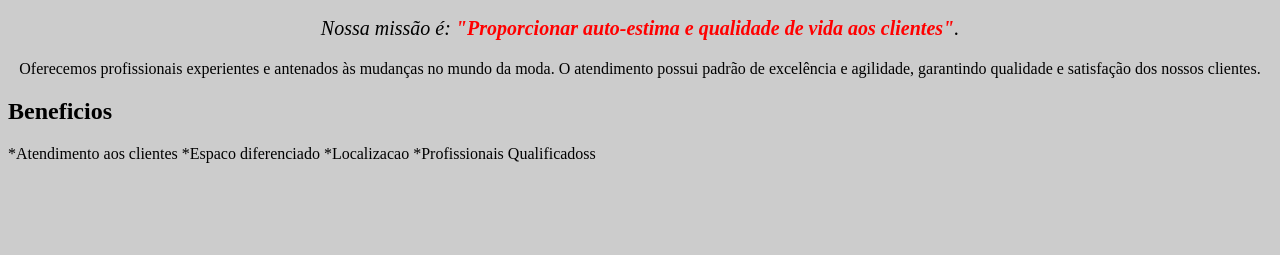
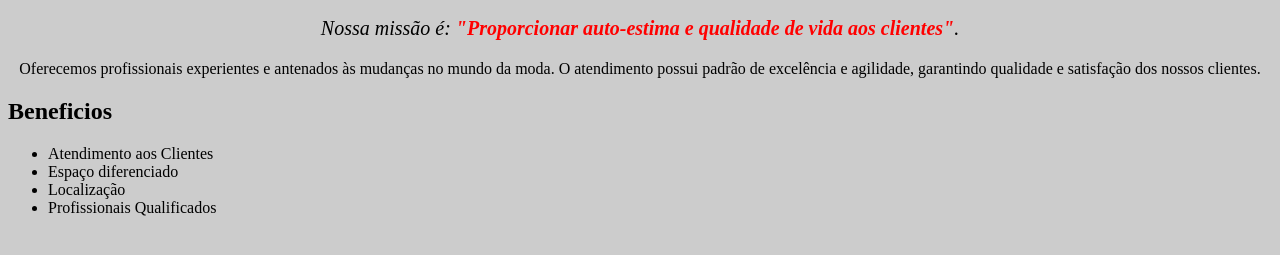
Before and after one commit to olihm/1c-premem-2022, a plain HTML site: page index.html in a window 1280 px wide. Shown: the part 431-686 px from the top of the page. Drawn offline with Linux system fonts and the light colour scheme.

Commit message:
Add files via upload

```diff
--- a/index.html
+++ b/index.html
@@ -8,7 +8,7 @@
 
   <body>
     <img id="banner" src="banner.jpg">
-
+    <div>
     <h1>Sobre a Barbearia Alura</h1>
 
     <p>Localizada no coração da cidade a <strong>Barbearia Alura</strong> traz para o mercado o que há de melhor para o seu cabelo e barba. Fundada em 2019, a Barbearia Alura já é destaque na cidade e conquista novos clientes a cada dia.</p>
@@ -16,12 +16,18 @@
     <p id="missao"><em>Nossa missão é: <strong>"Proporcionar auto-estima e qualidade de vida aos clientes"</strong>.</em></p>
 
     <p>Oferecemos profissionais experientes e antenados às mudanças no mundo da moda. O atendimento possui padrão de excelência e agilidade, garantindo qualidade e satisfação dos nossos clientes.</p>
+    </div>
+
+    <div>
 
     <h2>Beneficios</h2>
 
-      *Atendimento aos clientes
-      *Espaco diferenciado
-      *Localizacao
-      *Profissionais Qualificadoss
+    <ul>
+      <li class="itens">Atendimento aos Clientes</li>
+      <li class="itens">Espaço diferenciado</li>
+      <li class="itens">Localização</li>
+      <li class="itens">Profissionais Qualificados</li>
+    </ul>
+  </divs>
   </body>
 </html>
```
Lines whose indentation alone changed are shown as unchanged.
